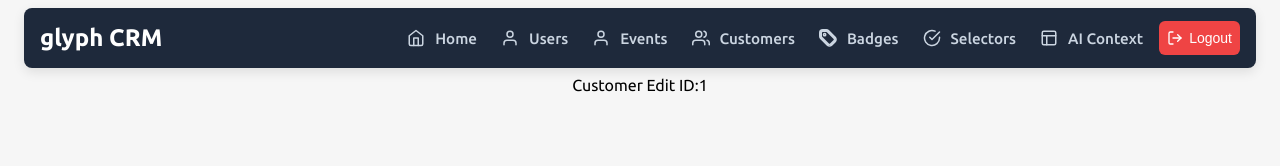
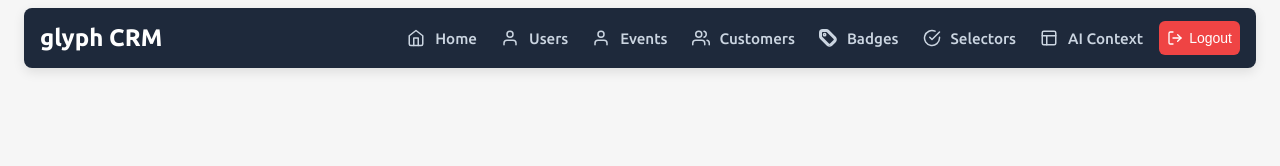
Before and after one commit to xomatix/glyph-crm, a React (Vite) app: page /customers/1 in a window 1280 px wide. Shown: the top 166 px of the page. Built offline with nearby package versions, Linux system fonts and the light colour scheme; no server answers.

Commit message:
fix of message

```diff
--- a/src/pages/Customer/CustomerEdit.jsx
+++ b/src/pages/Customer/CustomerEdit.jsx
@@ -17,7 +17,6 @@ function CustomerEdit() {
 
   return (
     <div className="container">
-      Customer Edit ID:{id}
       <GlRecord
         dataSetIdent="glCustomersAll"
         nameSpace="crm"
```
